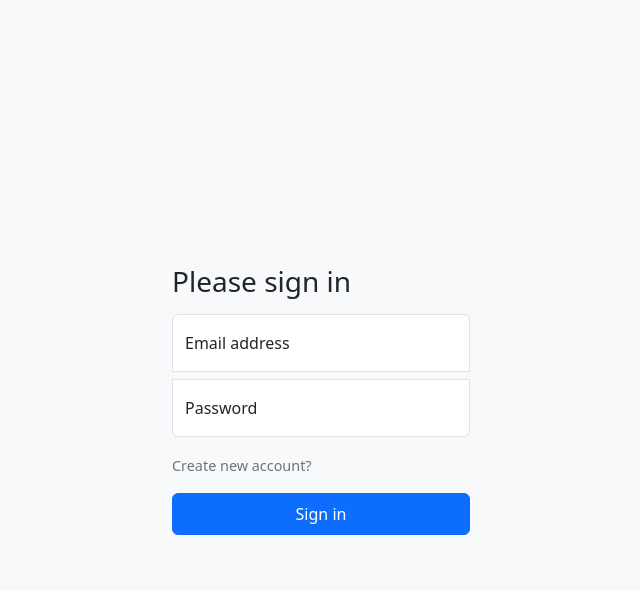
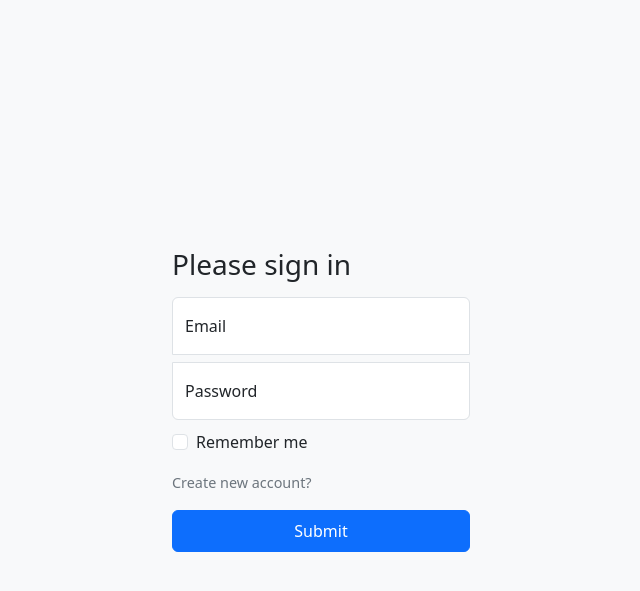
Before and after one commit to FuriousTofu/trainer-journal, a Python web app: template templates/login.html in a window 1280 px wide. Shown: the top 591 px of the page, without its empty margins (319-959 px from the left). Run offline with Jinja, Linux system fonts and the light colour scheme; the template is opened without the code that fills it, so the values that code supplies are empty, except form fields; tables that the repository leaves empty hold one stand-in row (values such as "Sample post"); form fields are guessed from the names that the template uses.

Commit message:
added login WTForm

```diff
--- a/templates/login.html
+++ b/templates/login.html
@@ -3,35 +3,32 @@
 {% block title %}Login{% endblock %}
 
 {% block main %}
-    <form method="post" action="{{ url_for('.login') }}">
+    <form method="post" action="{{ url_for('.login') }}" novalidate>
+        {{ form.hidden_tag() }}
         <h1 class="h3 mb-3 fw-normal">Please sign in</h1>
 
         <div class="form-floating mb-2">
-            <input
-                type="email"
-                class="form-control"
-                id="email"
-                placeholder="name@example.com"
-                name="email"
-                required
-            >
-            <label for="email">Email address</label>
+            {{ form.email(class="form-control", id="email", placeholder="Email", autocomplete="email") }}
+            {{ form.email.label(class="form-label") }}
+            {% for error in form.email.errors %}
+                <div class="text-danger small">{{ error }}</div>
+            {% endfor %}
         </div>
 
         <div class="form-floating mb-2">
-            <input
-                type="password"
-                class="form-control"
-                id="password"
-                placeholder="Password"
-                name="password"
-                required
-            >
-            <label for="password">Password</label>
+            {{ form.password(class="form-control", id="password", placeholder="Password", autocomplete="current-password") }}
+            {{ form.password.label(class="form-label") }}
+            {% for error in form.password.errors %}
+                <div class="text-danger small">{{ error }}</div>
+            {% endfor %}
+        </div>
+        <div class="form-check mb-2">
+            {{ form.remember_me(class="form-check-input") }}
+            {{ form.remember_me.label(class="form-check-label") }}
         </div>
             <p class="mt-3 text-left">
                 <a href="{{ url_for('.register') }}" class="auth-link">Create new account?</a>
             </p>
-        <button class="btn btn-primary w-100 py-2" type="submit">Sign in</button>
+        {{ form.submit(class="btn btn-primary w-100 py-2") }}
     </form>
 {% endblock %}
```
